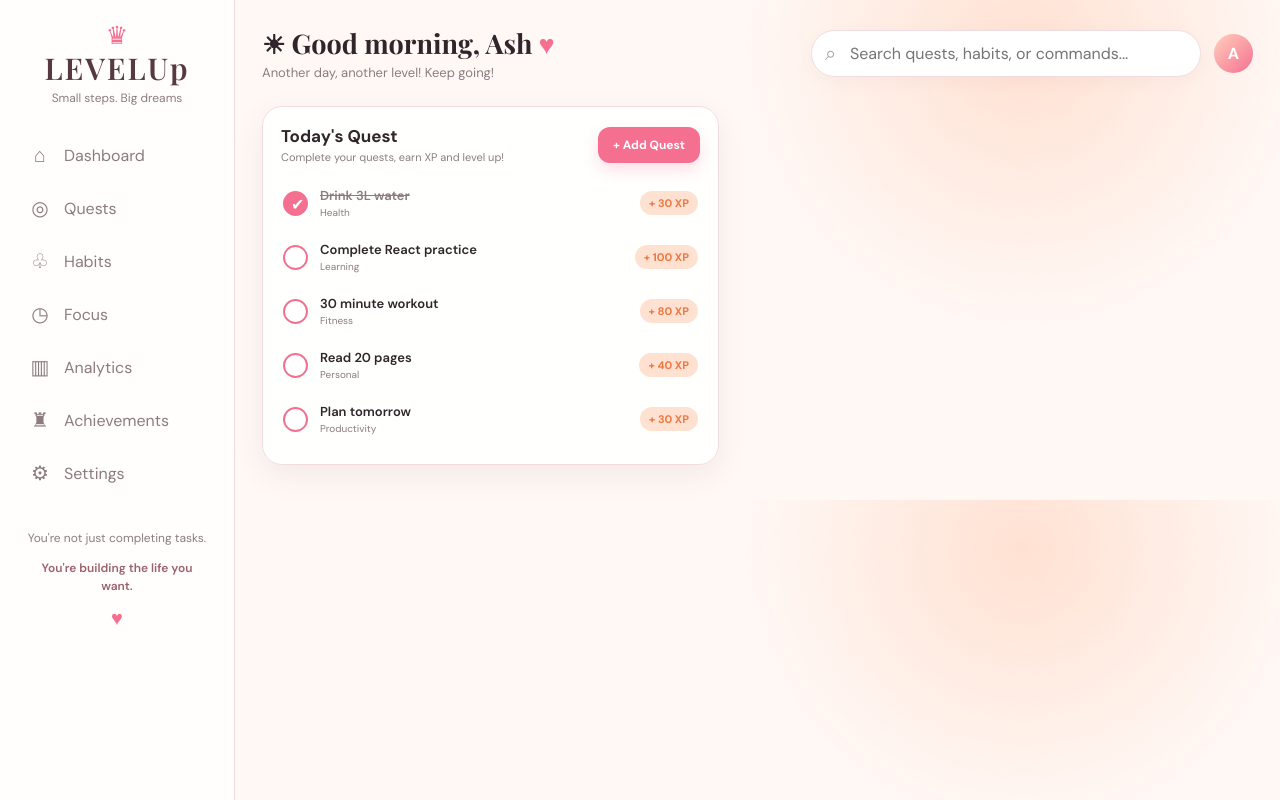
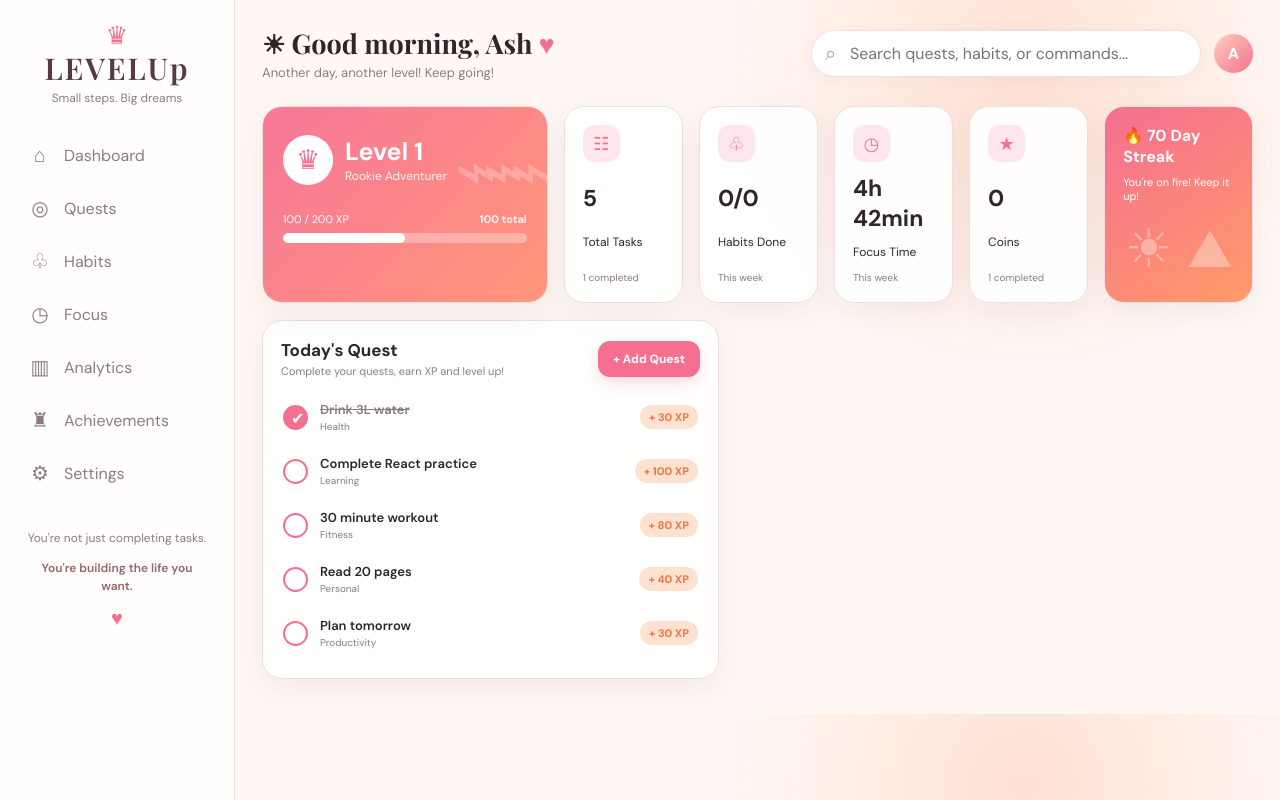
Before and after one commit to aiswaryaraghuveer-debug/LevelUp, a React (Vite) app: page / in a window 1280 px wide. Built offline with nearby package versions, Linux system fonts and the light colour scheme.

Commit message:
LevelCard and StreakCard

```diff
--- a/src/components/HomePage.jsx
+++ b/src/components/HomePage.jsx
@@ -1,9 +1,27 @@
 import react from "react"
 import QuestCard from "./QuestCard";
+import LevelCard from "./LevelCard";
+import StatCard from "./StatCard.jsx";
+import StreakCard from "./StreakCard.jsx"
 import {initialState} from "../../data/data.js";
+import {getCompletedTasks,getHour} from "../utils/helperFunctions.js"
 function HomePage() {
+  const questDataLenght=initialState.quests.length
+  const completedQuests=getCompletedTasks(initialState.quests).length +" completed"
+  const totalCoins=initialState.profile.coins
+  const hour=getHour(initialState.focusMinutes)
+  const habit="0/0"
+  const streakDays=initialState.profile.streak
   return (
-
+   <>
+   <div className="top-grid">
+    <LevelCard initialState={initialState}/>
+    <StatCard  mainDig={questDataLenght} mainText={"Total Tasks"} subText={completedQuests} icon={"☷"}/>
+    <StatCard  mainDig={habit} mainText={"Habits Done"} subText={"This week"} icon={"♧"} />
+    <StatCard  mainDig={hour} mainText={"Focus Time"} subText={"This week"} icon={"◷"}/>
+    <StatCard  mainDig={totalCoins} mainText={"Coins"} subText={completedQuests} icon={"★"} />
+    <StreakCard streakDays={streakDays}/>
+       </div>
        <div className="content-grid">
          <section className="card quests-card">
         <QuestCard initialState={initialState} />
@@ -11,6 +29,10 @@ function HomePage() {
     </div>
 
 
+    </>
+
+
+
   );
 }
 export default HomePage;
--- /dev/null
+++ b/src/components/LevelCard.jsx
@@ -0,0 +1,40 @@
+import React from "react";
+import {calculateLevel,getTotalXP} from "../utils/helperFunctions"
+function LevelCard ({initialState}) {
+    const totalXp=100
+    const Level=calculateLevel(initialState.profile.xp)
+    const percentage={width:Math.floor((initialState.profile.xp/200)*100) +"%"}
+
+    return (
+        <>
+            <section className="card xp-card">
+                <div className="level-card-visual">
+                    <div className="level-badge">
+                        ♛
+                    </div>
+                    <div className="level-copy">
+                    <div className="level-number">
+                            Level {Level}
+                        </div>
+                        <div className="level-title">
+                            {initialState.profile.title}
+                        </div>
+                     </div>
+                     <div className="mountains">
+                        ⌁⌁⌁
+                    </div>
+                </div>
+                <div className="xp-label-row">
+                    <span>{initialState.profile.xp} / 200 XP</span>
+                    <strong>{totalXp} total</strong>
+                </div>
+                <div className="xp-bar">
+                    <div
+                    className="xp-progress" style={percentage}>
+                    </div>
+                </div>
+            </section>
+        </>
+    )
+}
+export default LevelCard;
--- a/src/components/StatCard.jsx
+++ b/src/components/StatCard.jsx
@@ -1,9 +1,12 @@
-import ract from "react"
-function StatCard(){
+import React from "react"
+function StatCard({mainDig,mainText,subText,icon}) {
     return (
-        <div className="stat-card">
-            <h2>Stats</h2>
-            </div>
+        <section className="card stat-card ">
+            <div className="stat-icon">{icon}</div>
+            <div className="stat-value">{mainDig}</div>
+            <div className="stat-label">{mainText}</div>
+            <div className="stat-sub">{subText}</div>
+            </section>
     );
 }
 export default StatCard;
--- /dev/null
+++ b/src/components/StreakCard.jsx
@@ -0,0 +1,12 @@
+import React from "react";
+function StreakCard({streakDays}){
+
+    return (
+        <section className="card streak-card">
+            <div className="streak-title">🔥 {streakDays} Day Streak</div>
+            <p>You're on fire! Keep it up!</p>
+            <div className="streak-art">☀︎ ⛰︎</div>
+        </section>
+    )
+}
+export default StreakCard;
--- a/src/utils/helperFunctions.js
+++ b/src/utils/helperFunctions.js
@@ -50,7 +50,7 @@ export function addXP(user, amount) {
 
 export function calculateLevel(xp) {
   if (xp == 0) return 1;
-  return Math.ceil(xp / 100);
+  return Math.ceil(xp / 200);
 }
 
 export function groupByCategory(tasks) {
@@ -68,3 +68,8 @@ export function groupByCategory(tasks) {
   }
   return newObj;
 }
+export function getHour(minutes){
+  const hourinFormat= minutes/60;
+  const hour=hourinFormat.toFixed(2).split(".")[0]+"h "+hourinFormat.toFixed(2).split(".")[1]+"min";
+  return hour;
+}
```
